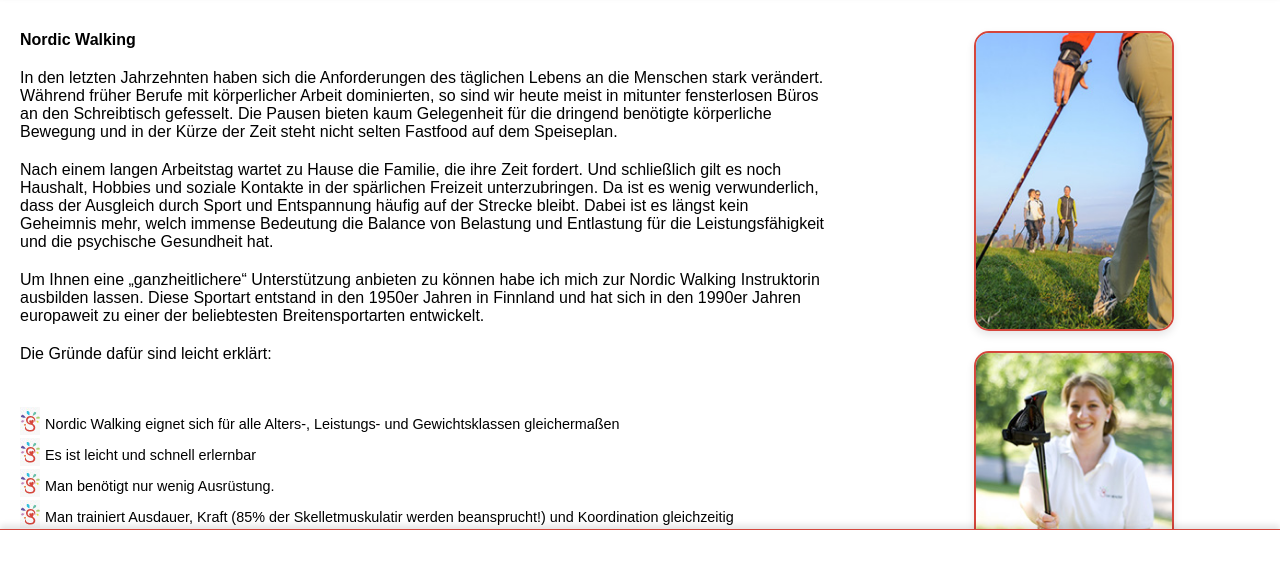
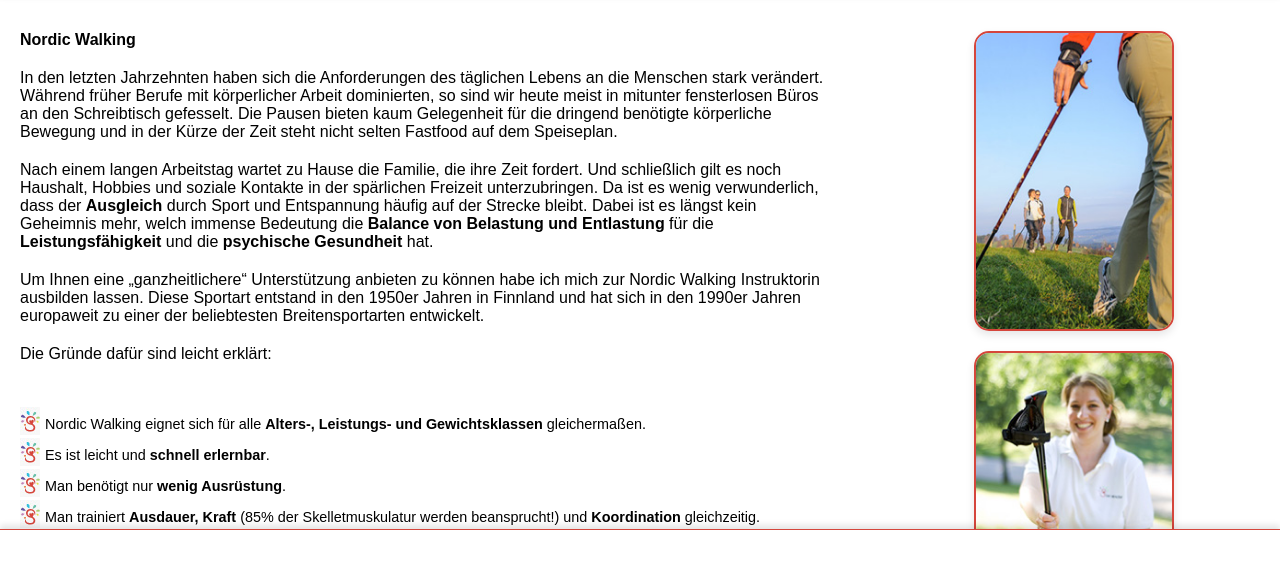
Before and after one commit to stayhealthytestsite2024private/stayhealthytestsite2024private.github.io, a plain HTML site: page nordic-walking.html in a window 1280 px wide. Shown: the part 158-728 px from the top of the page. Drawn offline with Linux system fonts and the light colour scheme.

Commit message:
Update nordic-walking.html

```diff
--- a/nordic-walking.html
+++ b/nordic-walking.html
@@ -210,18 +210,18 @@ li::before {
 
 <p><b>Nordic Walking</b></p>
             <p>In den letzten Jahrzehnten haben sich die Anforderungen des täglichen Lebens an die Menschen stark verändert. Während früher Berufe mit körperlicher Arbeit dominierten, so sind wir heute meist in mitunter fensterlosen Büros an den Schreibtisch gefesselt. Die Pausen bieten kaum Gelegenheit für die dringend benötigte körperliche Bewegung und in der Kürze der Zeit steht nicht selten Fastfood auf dem Speiseplan.</p>
-            <p>Nach einem langen Arbeitstag wartet zu Hause die Familie, die ihre Zeit fordert. Und schließlich gilt es noch Haushalt, Hobbies und soziale Kontakte in der spärlichen Freizeit unterzubringen. Da ist es wenig verwunderlich, dass der Ausgleich durch Sport und Entspannung häufig auf der Strecke bleibt. Dabei ist es längst kein Geheimnis mehr, welch immense Bedeutung die Balance von Belastung und Entlastung für die Leistungsfähigkeit und die psychische Gesundheit hat.</p>
+            <p>Nach einem langen Arbeitstag wartet zu Hause die Familie, die ihre Zeit fordert. Und schließlich gilt es noch Haushalt, Hobbies und soziale Kontakte in der spärlichen Freizeit unterzubringen. Da ist es wenig verwunderlich, dass der <b>Ausgleich</b> durch Sport und Entspannung häufig auf der Strecke bleibt. Dabei ist es längst kein Geheimnis mehr, welch immense Bedeutung die <b>Balance von Belastung und Entlastung</b> für die <b>Leistungsfähigkeit</b> und die <b>psychische Gesundheit</b> hat.</p>
             <p>Um Ihnen eine „ganzheitlichere“ Unterstützung anbieten zu können habe ich mich zur Nordic Walking Instruktorin ausbilden lassen.
 Diese Sportart entstand in den 1950er Jahren in Finnland und hat sich in den 1990er Jahren europaweit zu einer der beliebtesten Breitensportarten entwickelt.
 </p>
             <p>Die Gründe dafür sind leicht erklärt:</p>
             <br>
             <ul class="logoul">
-                <li>Nordic Walking eignet sich für alle Alters-, Leistungs- und Gewichtsklassen gleichermaßen</li>
-                <li>Es ist leicht und schnell erlernbar</li>
-                <li>Man benötigt nur wenig Ausrüstung.</li>
-                <li>Man trainiert Ausdauer, Kraft (85% der Skelletmuskulatir werden beansprucht!) und Koordination gleichzeitig</li>
-                <li>Der Zeitaufwand ist relativ gering</li>
+                <li>Nordic Walking eignet sich für alle <b>Alters-, Leistungs- und Gewichtsklassen</b> gleichermaßen.</li>
+                <li>Es ist leicht und <b>schnell erlernbar</b>.</li>
+                <li>Man benötigt nur <b>wenig Ausrüstung</b>.</li>
+                <li>Man trainiert <b>Ausdauer, Kraft</b> (85% der Skelletmuskulatur werden beansprucht!) und <b>Koordination</b> gleichzeitig.</li>
+                <li>Der <b>Zeitaufwand</b> ist relativ <b>gering</b>.</li>
             </ul>
             <br>
             <p>Zu beachten ist jedoch, dass diese Vorteile durch eine bestimmte Geh-Technik entstehen. Sie sollten sich also ein paar Trainingsstunden gönnen und sich zeigen lassen, wie der Bewegungsablauf richtig ist.
```
